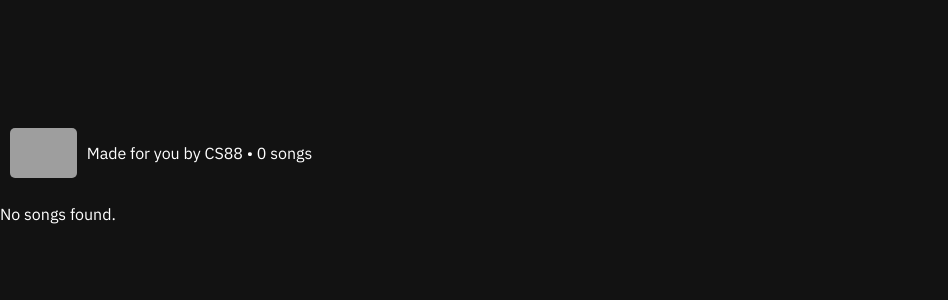
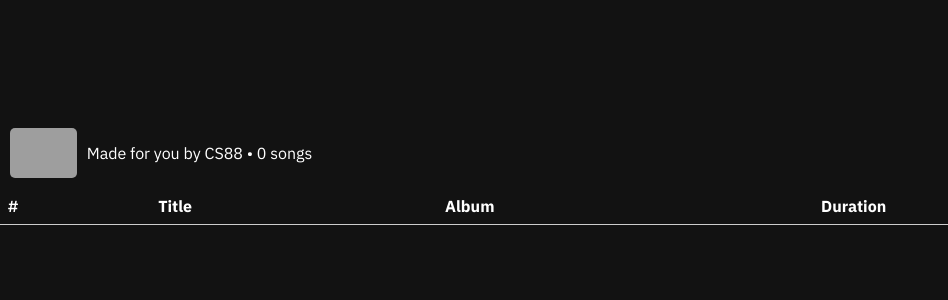
Before and after one commit to abigailrb03/cs294-project, a Flask app: page /daylist in a window 1280 px wide. Shown: the part 132-432 px from the top of the page, without its empty margins (0-948 px from the left). Run offline with Flask 3, Linux system fonts and the light colour scheme; data that the repository does not hold is empty; grey boxes are pictures that could not be loaded.

Commit message:
Refactor into HTML table and update CSS

```diff
--- a/src/project/daylist/templates/daylist.html
+++ b/src/project/daylist/templates/daylist.html
@@ -67,19 +67,17 @@
             font-size: 1rem;
             color: white;
         }
-        .song {
-            display: flex;
-            align-items: center;
-            gap: 15px;
-            /* justify-content: space-between; */
-            padding: 10px;
-            border-bottom: 1px solid #333;
-        }
+
         .song img {
             height: 80px;
             width: 80px;
             border-radius: 5px;
             object-fit: cover;
+        }
+        .album-cover-title-artist {
+            display: flex;
+            align-items: center;
+            gap: 1rem;
         }
         .song-title {
             font-weight: bold;
@@ -93,6 +91,19 @@
         .track-number, .song-artist, .album, .duration {
             color: #ccc;
         }
+        table {
+            width: 100%;
+            border-collapse: collapse;
+        }
+        table, td {
+            padding: 0.5rem;
+        }
+        thead > tr > td {
+            font-weight: bold;
+        }
+        thead tr {
+            border-bottom: 1px solid #ccc;
+        }
     </style>
 </head>
 <body>
@@ -105,21 +116,32 @@
         </div>
     </div>
 
-    <!-- TODO: refactor into <table> elements? -->
+    <table>
+        <thead>
+            <tr>
+                <td>#</td>
+                <td>Title</td>
+                <td>Album</td>
+                <td>Duration</td>
+            </tr>
+        </thead>
+        <tbody>
             {% for song in playlist %}
-        <div class="song">
-            <div class="track-number">{{ loop.index0 + 1 }}</div>
-            <img src="{{ song['album_cover'] }}" alt="{{ song['title'] }}">
+                <tr class="song">
+                    <td class="track-number">{{ loop.index0 + 1 }}</td>
+                    <td class="album-cover-title-artist">
+                        <img src="{{ song['album_cover'] }}" alt="{{ song['title'] }} album cover">
                         <div>
                             <div class="song-title">{{ song['title'] }}</div>
                             <div class="song-artist">{{ song['artist'] }}</div>
                         </div>
-            <div class="album">{{ song['album'] }}</div>
-            <div class="duration">{{ song['duration'] // 60 }}:{{ song['duration'] % 60 }}</div>
-        </div>
-    {% else %}
-        <p>No songs found.</p>
+                    </td>
+                    <td class="album">{{ song['album'] }}</td>
+                    <td class="duration">{{ song['duration'] // 60 }}:{{ "%02d" | format(song['duration'] % 60) }}</td>
+                </tr>
             {% endfor %}
+        </tbody>
+    </table>
 
     <script>
         const header = document.getElementById('headerImage');
```
Lines whose indentation alone changed are shown as unchanged.
